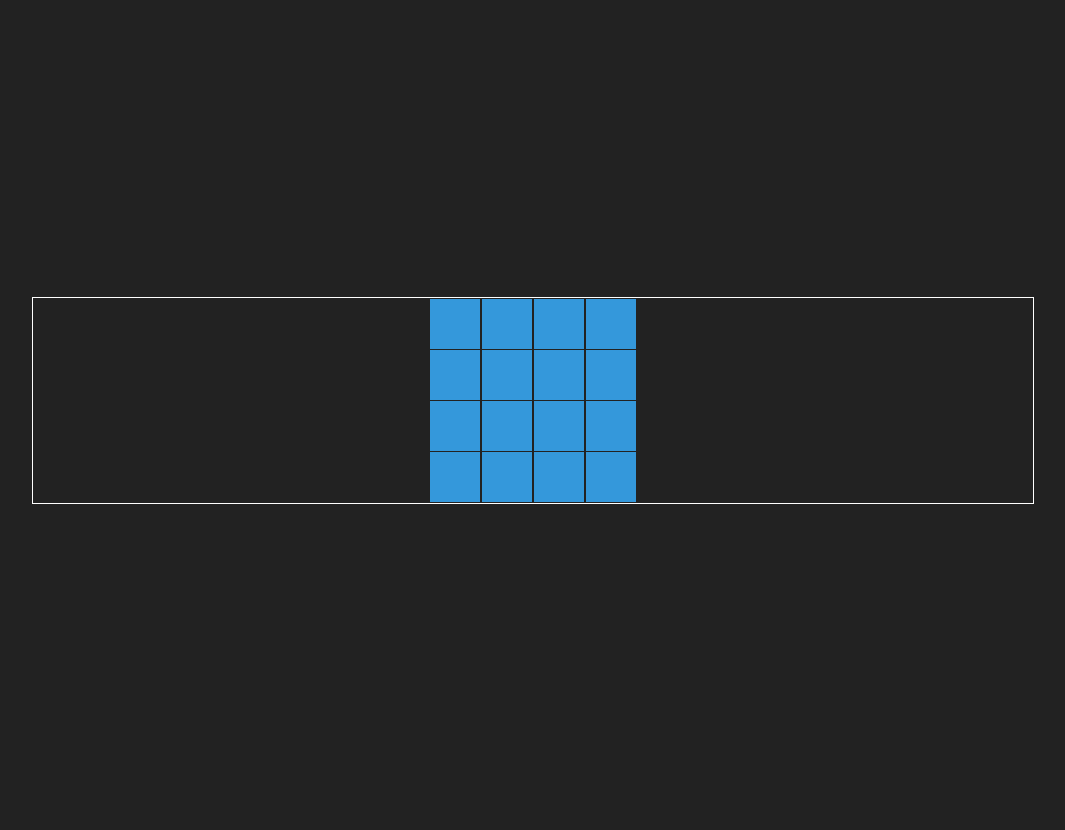
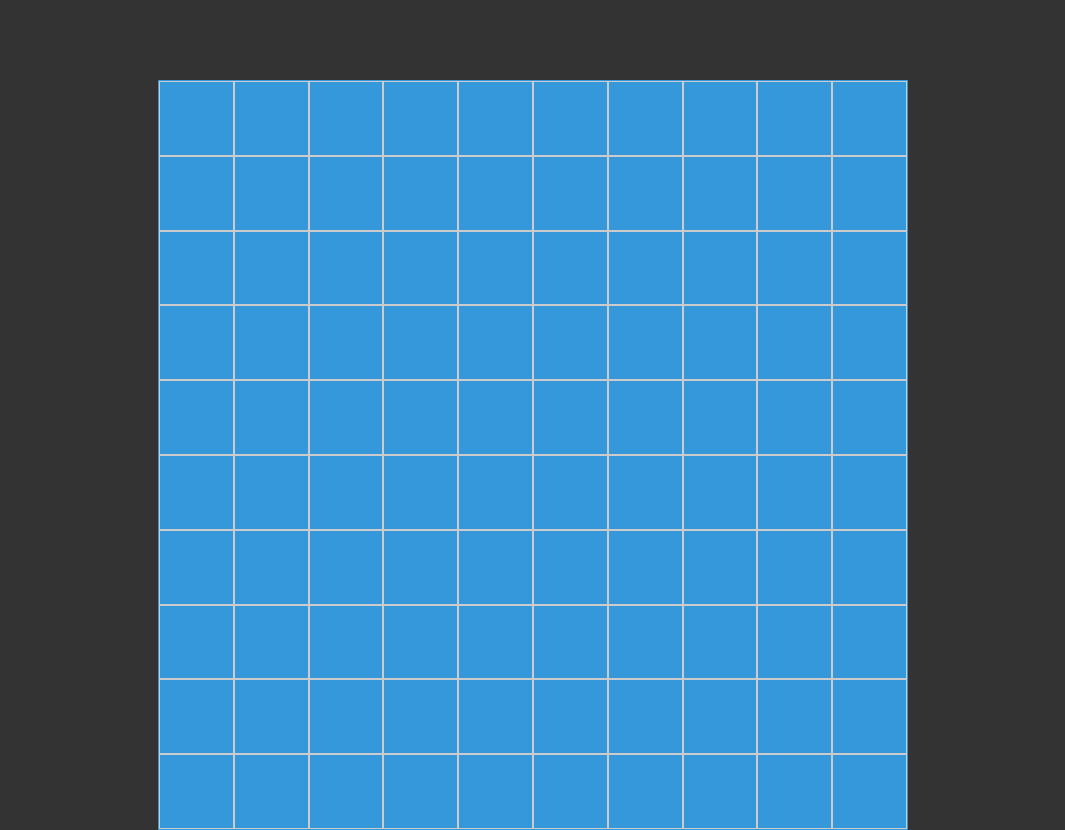
Before and after one commit to cupofwater8/etch-a-sketch, a plain HTML site: page index.html in a window 1280 px wide. Shown: the whole page, without its empty margins (107-1172 px from the left). Before the commit the page ends 800 px from the top, so only its background shows below. Drawn offline with Linux system fonts and the light colour scheme.

Commit message:
Refactor Grid
- Use flex-wrap instead of two for-loops
- Dynamically calculate the growth of squares using flex

```diff
--- a/index.html
+++ b/index.html
@@ -3,7 +3,7 @@
   <head>
     <meta charset="UTF-8" />
     <meta name="viewport" content="width=device-width, initial-scale=1.0" />
-    <title>Etch-a-Sketch</title>
+    <title>Resizable Grid</title>
     <link rel="stylesheet" href="./style.css" />
     <script src="./script.js" defer></script>
   </head>
--- a/script.js
+++ b/script.js
@@ -1,21 +1,15 @@
 const container = document.querySelector('.container');
-const gridSize = 4;
+const gridSize = 10;
+createGrid(gridSize);
 
-// probably make function later
-// Create the nxn grid
-for (let i = 0; i < gridSize; i++) {
-  // Create the specified amount of col divs
-  const col = document.createElement('div');
-  col.classList.add('col');
-
-  for (let j = 0; j < gridSize; j++) {
-    // Create the specified amount of item divs
-    // and add them to the col
+// Create nxn grid
+function createGrid(gridSize) {
+  for (let i = 0; i < gridSize * gridSize; i++) {
+    // Create the grid items within the container
     const item = document.createElement('div');
     item.classList.add('item');
-    col.appendChild(item);
+    // Add dynamic growth according to grid size
+    item.style.flex = `1 0 calc(100% / ${gridSize})`;
+    container.appendChild(item);
   }
-
-  // After filling the col, add the col to the overall container
-  container.appendChild(col);
 }
--- a/style.css
+++ b/style.css
@@ -1,12 +1,12 @@
 * {
+  margin: 0;
   padding: 0;
-  margin: 0;
+  box-sizing: border-box;
 }
 
 body {
-  background-color: #222;
-  color: white;
-  height: 100vh;
+  background-color: #333;
+  color: #f0f0f0;
 
   display: flex;
   justify-content: center;
@@ -15,18 +15,15 @@ body {
 
 .container {
   display: flex;
-  justify-content: center;
-  align-items: center;
+  flex-wrap: wrap;
 
-  max-width: 1000px;
-  width: 100%;
-  border: 1px solid white;
+  margin-top: 5rem;
+  width: 750px;
+  height: 750px;
+  border: 1px solid #3498db;
 }
 
 .item {
-  height: 50px;
-  width: 50px;
+  border: 1px solid #ccc;
   background-color: #3498db;
-  margin: 1px;
-  box-sizing: border-box;
 }
```
